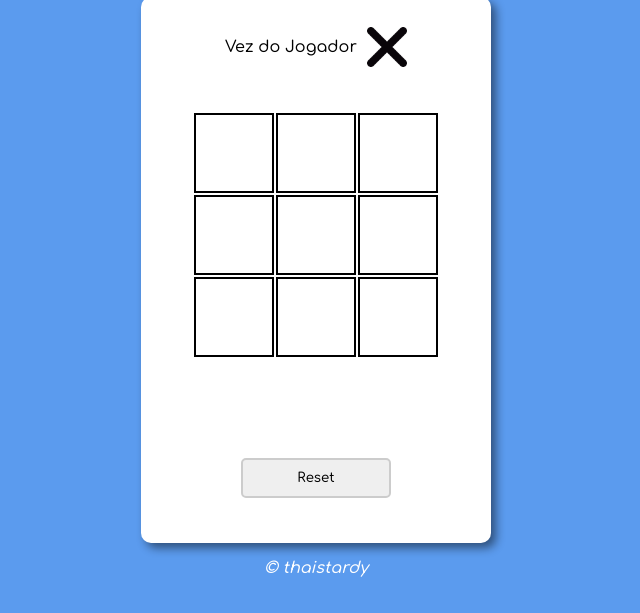
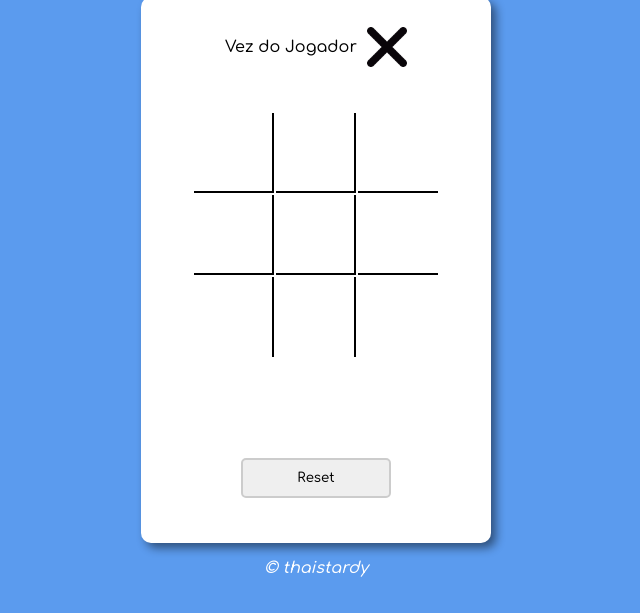
Before and after one commit to athaistardy/jdv, a plain HTML site: page index.html in a window 1280 px wide. Shown: the part 89-702 px from the top of the page, without its empty margins (324-964 px from the left). Drawn offline with Linux system fonts and the light colour scheme.

Commit message:
Alteração no Layout do jogo

```diff
--- a/assets/css/style.css
+++ b/assets/css/style.css
@@ -69,9 +69,25 @@ input:hover {
 .espaco {
     width: 80px;
     height: 80px;
-    border: 2px solid #000;
+    /* border: 2px solid #000; */
     margin: 1px;
 }
+
+#a1, #a2 {
+    border-right: 2px solid #000;
+    border-bottom: 2px solid #000;
+}
+#a3, #b3 {
+    border-bottom: 2px solid #000;
+}
+#b1, #b2 {
+    border-right: 2px solid #000;
+    border-bottom: 2px solid #000;
+}
+#c1, #c2 {
+    border-right: 2px solid #000;
+}
+
 
 img {
     width: 40px;
```
